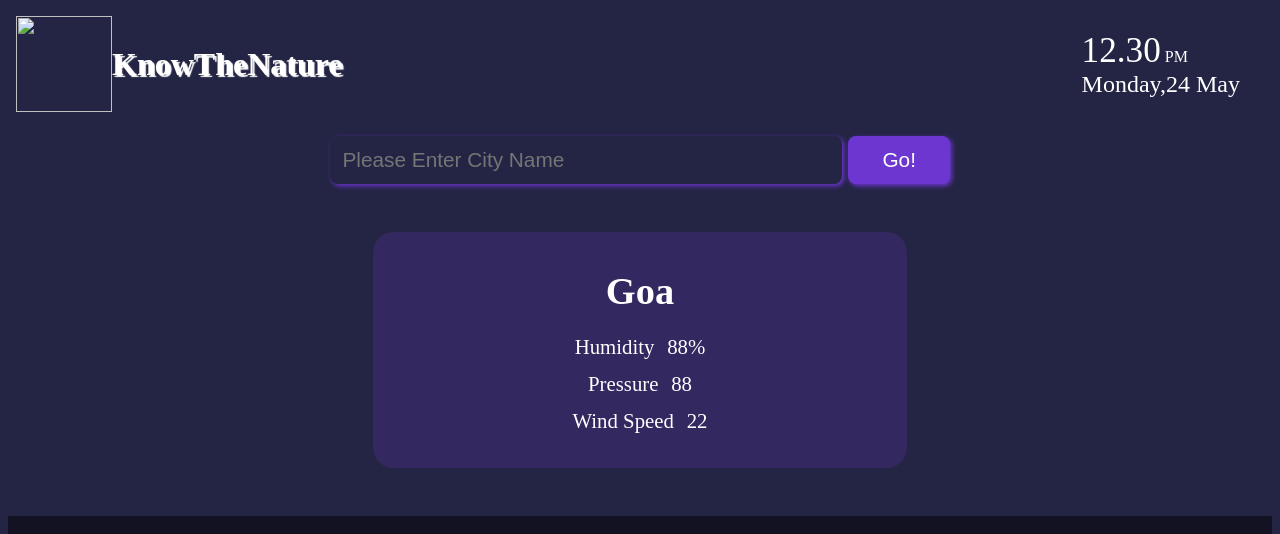
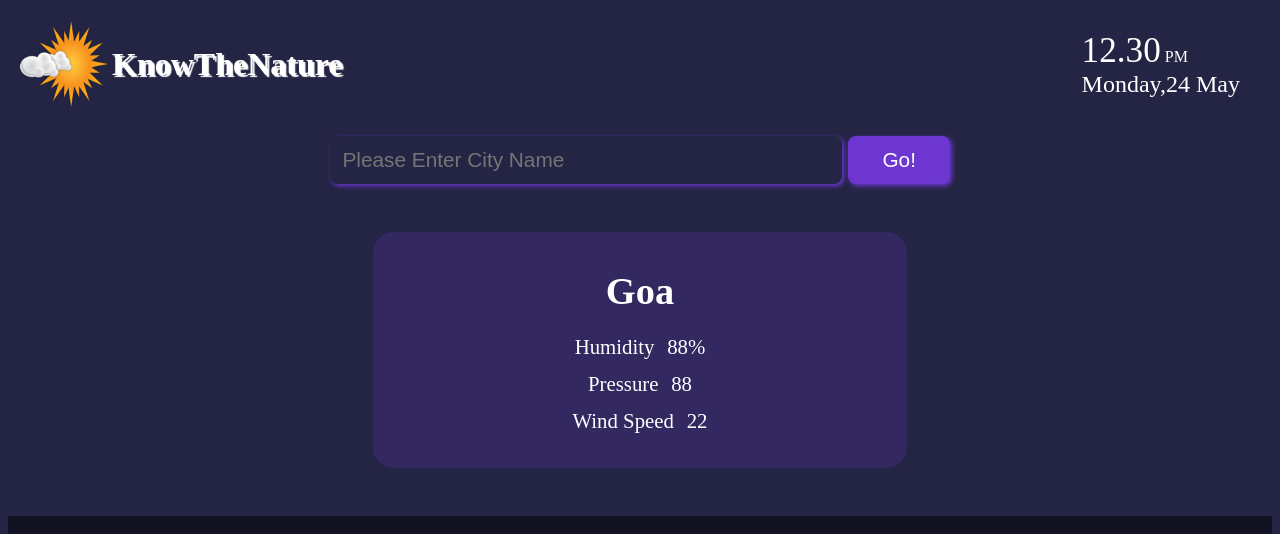
Before and after one commit to Aindrila12/weather-forecasting, a plain HTML site: page index.html in a window 1280 px wide. Shown: the top 534 px of the page. Drawn offline with Linux system fonts and the light colour scheme; the site is published under a folder, as on GitHub Pages, so addresses that start at the root find nothing; a script that the page names is missing.

Commit message:
third commit

```diff
--- a/index.html
+++ b/index.html
@@ -16,7 +16,7 @@
 <body>
     <div id="navbar">
         <div id="left">
-            <img src="/icon.png" alt="" id="icon">
+            <img src="icon.png" alt="" id="icon">
             <h1>KnowTheNature</h1>
         </div>
         <div id="right">
```
